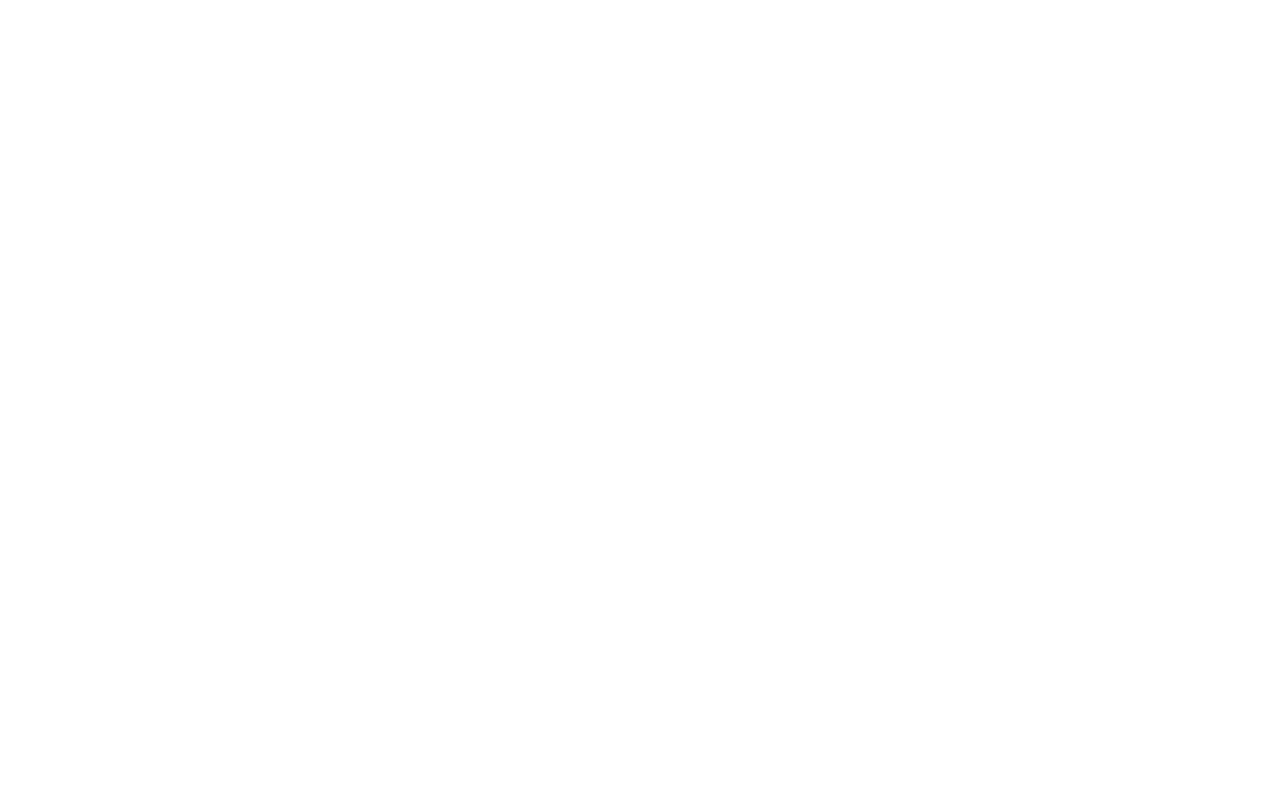
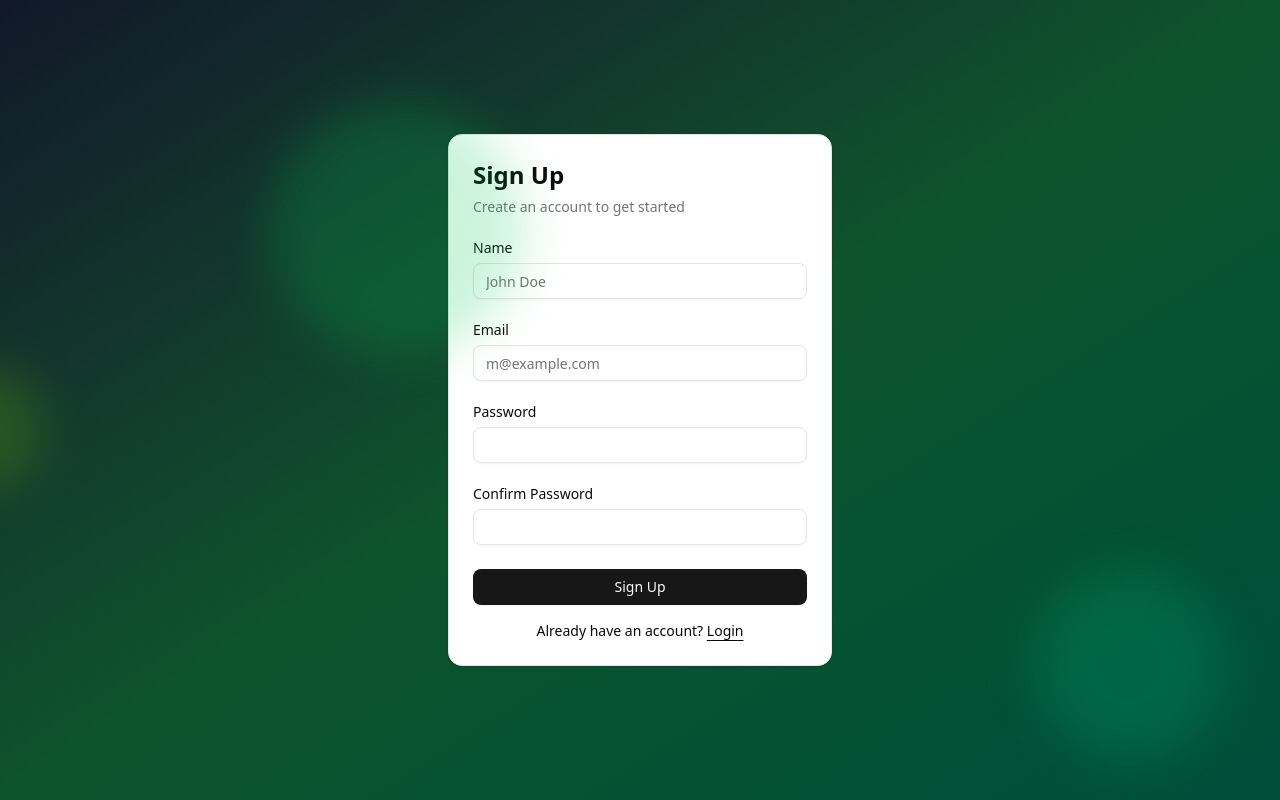
Before and after one commit to kapetanidis-nikos/mern-marketplace, a React (Vite) app in the folder client/: page /signup in a window 1280 px wide. Before the commit this address had no page. Built offline with nearby package versions, Linux system fonts and the light colour scheme.

Commit message:
Client: Create Sign up Form

```diff
--- a/client/src/App.jsx
+++ b/client/src/App.jsx
@@ -3,6 +3,7 @@
 import LoginPage from "./pages/LoginPage"
 import RootLayout from "./pages/RootLayout";
 import ErrorPage from "./pages/ErrorPage";
+import SignUpPage from "./pages/SignUpPage";
 
 function App() {
 
@@ -14,6 +15,10 @@
     {
       path: "/login",
       element: <LoginPage />,
+    },
+    {
+      path: "/signup",
+      element: <SignUpPage />,
     }]
 
 
--- a/client/src/components/auth/LoginForm.jsx
+++ b/client/src/components/auth/LoginForm.jsx
@@ -9,14 +9,26 @@
 } from "@/components/ui/card"
 import { Input } from "@/components/ui/input"
 import { Label } from "@/components/ui/label"
+import { Link } from "react-router-dom"
+import { motion } from "framer-motion";
+import IconInput from "../general/IconInput"
+import { Mail } from "lucide-react"
 
 
 export default function LoginForm({
     className,
     ...props
   }) {
+
+
   return (
     <div className={cn("flex flex-col gap-6", className)} {...props}>
+    <motion.div
+			initial={{ opacity: 0, y: 20 }}
+			animate={{ opacity: 1, y: 0 }}
+			transition={{ duration: 0.5 }}
+			className='max-w-md w-full bg-gray-800 bg-opacity-50 backdrop-filter backdrop-blur-xl rounded-2xl shadow-xl overflow-hidden'
+		>
       <Card>
         <CardHeader>
           <CardTitle className="text-2xl">Login</CardTitle>
@@ -47,23 +59,24 @@
                   </a>
                 </div>
                 <Input id="password" type="password" required />
+                <IconInput icon={Mail}
+						type='email'
+						placeholder='Email Address'/>
               </div>
               <Button type="submit" className="w-full">
                 Login
               </Button>
-              <Button variant="outline" className="w-full">
-                Login with Google
-              </Button>
             </div>
             <div className="mt-4 text-center text-sm">
               Don&apos;t have an account?{" "}
-              <a href="#" className="underline underline-offset-4">
+                <Link to="/signup" className="underline underline-offset-4">
                 Sign up
-              </a>
+                </Link>
             </div>
           </form>
         </CardContent>
       </Card>
+      </motion.div>
     </div>
   )
 }
--- /dev/null
+++ b/client/src/components/auth/SignUpForm.jsx
@@ -0,0 +1,53 @@
+import { cn } from "@/lib/utils"
+import { Button } from "@/components/ui/button"
+import { Card, CardContent, CardDescription, CardHeader, CardTitle } from "@/components/ui/card"
+import { Input } from "@/components/ui/input"
+import { Label } from "@/components/ui/label"
+import { Link } from "react-router-dom"
+
+export default function SignUpForm({
+    className,
+    ...props
+  }) {
+  return (
+    <div className={cn("flex flex-col gap-6", className)} {...props}>
+    <Card>
+        <CardHeader>
+          <CardTitle className="text-2xl">Sign Up</CardTitle>
+          <CardDescription>Create an account to get started</CardDescription>
+        </CardHeader>
+        <CardContent>
+          <form>
+            <div className="flex flex-col gap-6">
+              <div className="grid gap-2">
+                <Label htmlFor="name">Name</Label>
+                <Input id="name" type="text" placeholder="John Doe" required />
+              </div>
+              <div className="grid gap-2">
+                <Label htmlFor="email">Email</Label>
+                <Input id="email" type="email" placeholder="m@example.com" required />
+              </div>
+              <div className="grid gap-2">
+                <Label htmlFor="password">Password</Label>
+                <Input id="password" type="password" required />
+              </div>
+              <div className="grid gap-2">
+                <Label htmlFor="confirmPassword">Confirm Password</Label>
+                <Input id="confirmPassword" type="password" required />
+              </div>
+              <Button type="submit" className="w-full">
+                Sign Up
+              </Button>
+            </div>
+            <div className="mt-4 text-center text-sm">
+              Already have an account?{" "}
+              <Link to="/login" className="underline underline-offset-4">
+                Login
+                </Link>
+            </div>
+          </form>
+        </CardContent>
+      </Card>
+      </div>
+  )
+}
--- /dev/null
+++ b/client/src/components/general/FloatingShape.jsx
@@ -0,0 +1,22 @@
+import { motion } from "framer-motion";
+
+export default function FloatingShape({ color, size, top, left, delay }) {
+  return (
+    <motion.div
+			className={`absolute rounded-full ${color} ${size} opacity-20 blur-xl`}
+			style={{ top, left }}
+			animate={{
+				y: ["0%", "100%", "0%"],
+				x: ["0%", "100%", "0%"],
+				rotate: [0, 360],
+			}}
+			transition={{
+				duration: 20,
+				ease: "linear",
+				repeat: Infinity,
+				delay,
+			}}
+			aria-hidden='true'
+		/>
+  )
+}
--- /dev/null
+++ b/client/src/components/general/IconInput.jsx
@@ -0,0 +1,16 @@
+import React from 'react'
+import { Input } from '../ui/input'
+
+export default function IconInput({ icon: Icon, ...props }) {
+  return (
+    <div className='relative mb-6'>
+    <div className='absolute inset-y-0 left-0 flex items-center pl-3 pointer-events-none'>
+        <Icon className='size-5 text-green-500' />
+    </div>
+    <Input
+        {...props}
+        className='w-full pl-10 pr-3 py-2 bg-gray-800 bg-opacity-50 rounded-lg border border-gray-700 focus:border-green-500 focus:ring-2 focus:ring-green-500 text-white placeholder-gray-400 transition duration-200'
+    />
+</div>
+  )
+}
--- a/client/src/pages/LoginPage.jsx
+++ b/client/src/pages/LoginPage.jsx
@@ -1,8 +1,15 @@
 import LoginForm from "@/components/auth/LoginForm"
+import FloatingShape from "@/components/general/FloatingShape"
 
 export default function LoginPage() {
   return (
-    <div className="flex min-h-svh w-full items-center justify-center p-6 md:p-10">
+    <div className="flex min-h-svh w-full bg-gradient-to-br from-gray-900
+     via-green-900 to-emerald-900 items-center justify-center
+     relative overflow-hidden p-6 md:p-10">
+	  <FloatingShape color='bg-green-500' size='w-64 h-64' top='-5%' left='10%' delay={0} />
+			<FloatingShape color='bg-emerald-500' size='w-48 h-48' top='70%' left='80%' delay={5} />
+			<FloatingShape color='bg-lime-500' size='w-32 h-32' top='40%' left='-10%' delay={2} />
+
       <div className="w-full max-w-sm">
         <LoginForm />
       </div>
--- /dev/null
+++ b/client/src/pages/SignUpPage.jsx
@@ -0,0 +1,18 @@
+import React from 'react'
+import SignUpForm from '@/components/auth/SignUpForm'
+import FloatingShape from '@/components/general/FloatingShape'
+
+export default function SignUpPage() {
+  return (
+    <div className="flex min-h-svh w-full bg-gradient-to-br from-gray-900
+           via-green-900 to-emerald-900 items-center justify-center
+           relative overflow-hidden p-6 md:p-10">
+      <FloatingShape color='bg-green-500' size='w-64 h-64' top='-5%' left='10%' delay={0} />
+      <FloatingShape color='bg-emerald-500' size='w-48 h-48' top='70%' left='80%' delay={5} />
+      <FloatingShape color='bg-lime-500' size='w-32 h-32' top='40%' left='-10%' delay={2} />
+      <div className="w-full max-w-sm">
+      <SignUpForm />
+      </div>
+    </div>
+  )
+}
--- a/package.json
+++ b/package.json
@@ -1,5 +1,9 @@
 {
   "devDependencies": {
     "prettier": "^3.5.3"
+  },
+  "dependencies": {
+    "lucide-react": "^0.487.0",
+    "motion": "^12.6.3"
   }
 }
```
Also changed, not shown: 1 other file (tests, documents, lock files or other folders).
